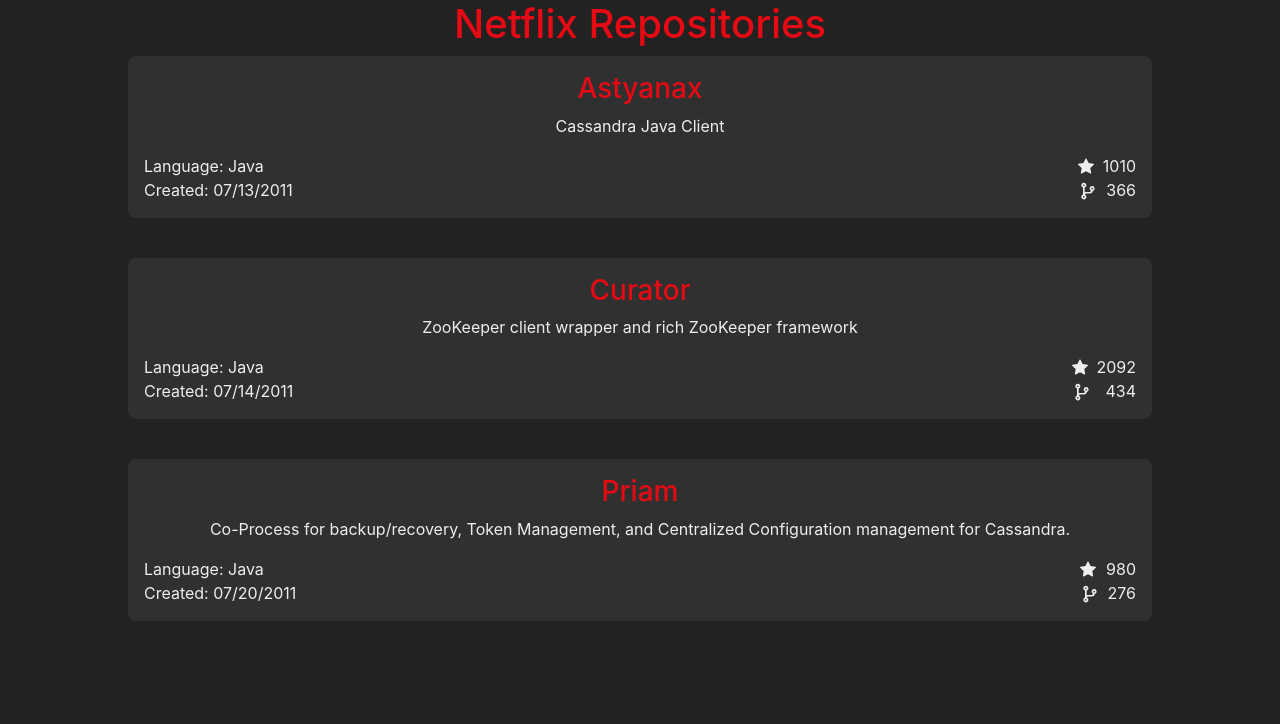
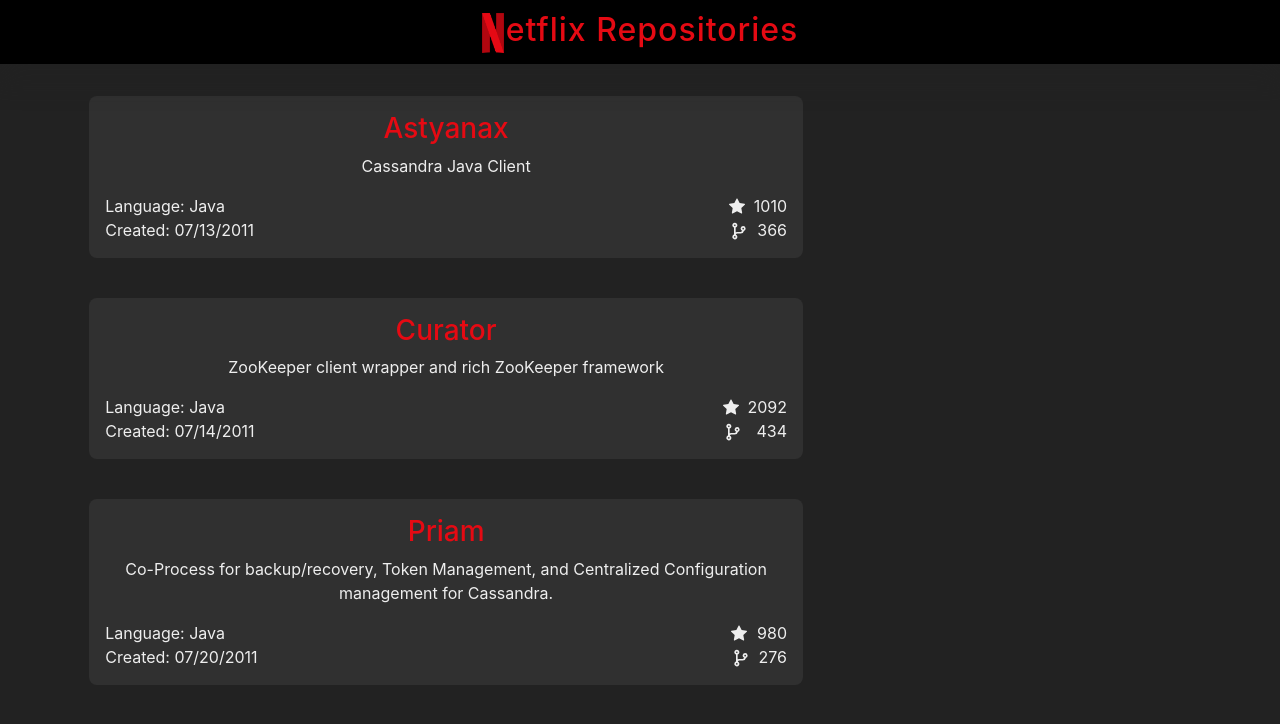
Before and after one commit to kevinreber/repo-land, a React (Create React App) app: page / in a window 1280 px wide. Shown: the top 724 px of the page. Built offline with nearby package versions, Linux system fonts and the light colour scheme.

Commit message:
setup Header component

```diff
--- a/src/App.css
+++ b/src/App.css
@@ -31,38 +31,10 @@
   padding: 0;
 }
 
-.App-logo {
-  height: 40vmin;
-  pointer-events: none;
+.Main-Body {
+  display: flex;
 }
 
-@media (prefers-reduced-motion: no-preference) {
-  .App-logo {
-    animation: App-logo-spin infinite 20s linear;
-  }
+.Main-Body__Content {
+  margin-top: 12vh;
 }
-
-.App-header {
-  background-color: #282c34;
-  min-height: 100vh;
-  display: flex;
-  flex-direction: column;
-  align-items: center;
-  justify-content: center;
-  font-size: calc(10px + 2vmin);
-  color: white;
-}
-
-.App-link {
-  color: #61dafb;
-}
-
-@keyframes App-logo-spin {
-  from {
-    transform: rotate(0deg);
-  }
-
-  to {
-    transform: rotate(360deg);
-  }
-}
--- a/src/App.jsx
+++ b/src/App.jsx
@@ -1,7 +1,8 @@
 /** Dependencies */
 import React from 'react';
 
-/** Routes */
+/** Components & Routes */
+import Header from './components/layout/Header';
 import Routes from './routes/Routes';
 
 /** Styles */
@@ -10,7 +11,10 @@
 function App() {
 	return (
 		<div className="App">
-			<Routes />
+			<Header />
+			<div className="Main-Body">
+				<Routes />
+			</div>
 		</div>
 	);
 }
--- /dev/null
+++ b/src/components/layout/Header.jsx
@@ -0,0 +1,21 @@
+/** Dependencies */
+import React from 'react';
+
+/** Logo  */
+import Logo from '../../images/netflix-logo.png';
+
+/** Styles */
+import './styles/Header.css';
+
+function Header() {
+	return (
+		<header className="Main-Header">
+			<h2 className="brand">
+				<img src={Logo} alt="Logo" />
+				etflix Repositories
+			</h2>
+		</header>
+	);
+}
+
+export default Header;
--- /dev/null
+++ b/src/components/layout/styles/Header.css
@@ -0,0 +1,20 @@
+.Main-Header {
+    background-color: #000000;
+    height: 8vh;
+    display: flex;
+    flex-direction: column;
+    align-items: center;
+    position: fixed;
+    width: 100%;
+    letter-spacing: 1px;
+    box-shadow: 0 0 2rem 8px var(--bg-primary);
+}
+
+.brand {
+    margin: auto;
+}
+
+.brand img {
+    height: 40px;
+    margin-right: 2px;
+}
--- a/src/pages/Home.jsx
+++ b/src/pages/Home.jsx
@@ -113,11 +113,8 @@
 	// ○ Date
 
 	return (
-		<div>
-			<h1>Netflix Repositories</h1>
-			<div>
-				<RepoList repositories={repositories} />
-			</div>
+		<div className="Main-Body__Content">
+			<RepoList repositories={repositories} />
 		</div>
 	);
 }
```
Also changed, not shown: src/images/netflix-logo.png (added).
